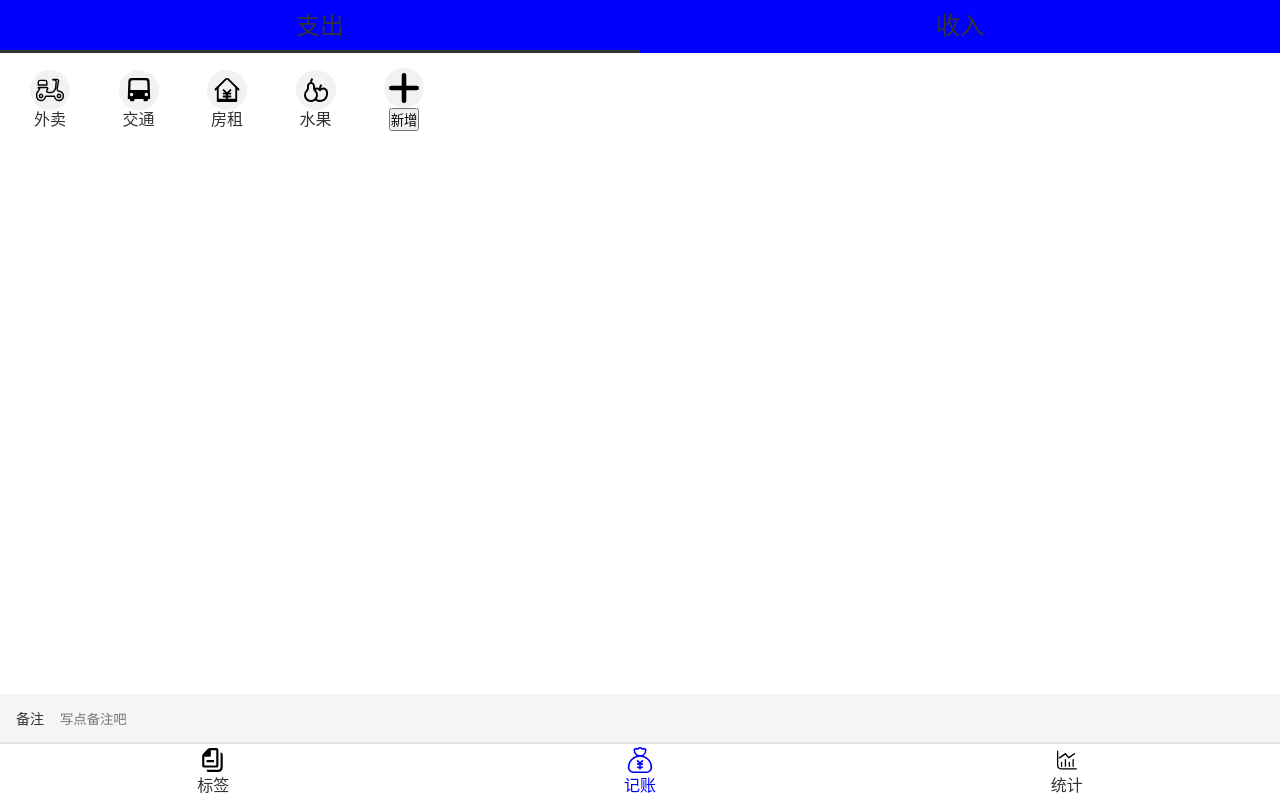
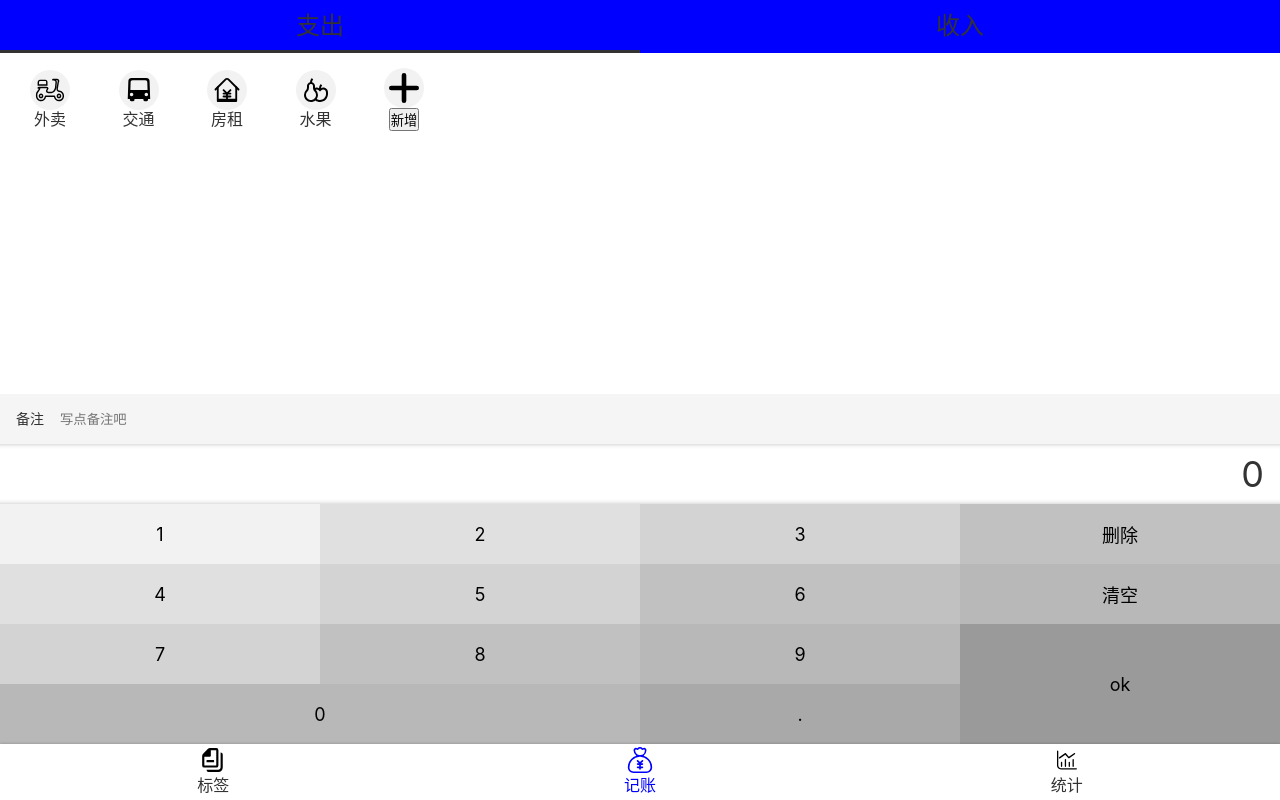
Before and after one commit to Allen718/react-money-dem, a React app: page /#/money in a window 1280 px wide. Built offline with nearby package versions, Linux system fonts and the light colour scheme.

Commit message:
'完成categorySection部分'

```diff
--- a/src/money/NoteSection.tsx
+++ b/src/money/NoteSection.tsx
@@ -1,5 +1,5 @@
 import styled from 'styled-components';
-import React, {useState} from 'react';
+import React, {useRef, useState} from 'react';
 const Wrapper=styled.section`
 background: #f5f5f5;
   padding: 0 16px;
@@ -18,14 +18,20 @@ background: #f5f5f5;
   }`
 const NoteSection:React.FC=()=>{
   const [notes,setNotes]=useState('')
+  const refInput=useRef<HTMLInputElement>(null)
+  const onBlur = () => {
+    if (refInput.current !== null) {
+      setNotes(refInput.current.value);
+    }}
   return(
     <Wrapper>
       <label>
         <span>备注</span>
         <input type="text"
-               value={notes}
+               defaultValue={notes}
                placeholder="写点备注吧"
-               onChange={(e)=>setNotes(e.target.value)}/>
+               ref={refInput}
+               onBlur={onBlur} />
       </label>
     </Wrapper>
     )
--- a/src/money/NumberpadSection.tsx
+++ b/src/money/NumberpadSection.tsx
@@ -1,6 +1,7 @@
 import styled from 'styled-components';
+import React, {useState} from 'react';
 
-const NumberPadSection=styled.section` display:flex;
+const Wrapper=styled.section` display:flex;
   flex-direction: column;
   > .output{
     background:white;
@@ -46,4 +47,61 @@ const NumberPadSection=styled.section` display:flex;
       }
     }
   }`
+const NumberPadSection=()=>{
+  const [Output,setOutput]=useState('0')
+  const onClickButton=(e:React.MouseEvent)=>{
+const text=(e.target as HTMLButtonElement).textContent
+    if(text===null){
+      return
+    }
+    switch(text){
+      case'0':
+      case'1':
+      case'2':
+      case'3':
+      case'4':
+      case'5':
+      case'6':
+      case'7':
+      case'8':
+      case'9':
+      case'.':
+        if(Output==='0'){
+          setOutput(text)
+        }else{
+          setOutput(Output+text)
+        }
+        break;
+      case'删除':
+        break;
+      case'清空':
+        break;
+      case'ok':
+        break;
+    }
+  }
+  return (
+    <Wrapper>
+      <div className="output">{Output}</div>
+      <div className="pad" onClick={
+        onClickButton
+      }>
+        <button>1</button>
+        <button>2</button>
+        <button>3</button>
+        <button>删除</button>
+        <button>4</button>
+        <button>5</button>
+        <button>6</button>
+        <button>清空</button>
+        <button>7</button>
+        <button>8</button>
+        <button>9</button>
+        <button className="ok">ok</button>
+        <button className="zero">0</button>
+        <button>.</button>
+      </div>
+    </Wrapper>
+  )
+}
 export {NumberPadSection}
```
